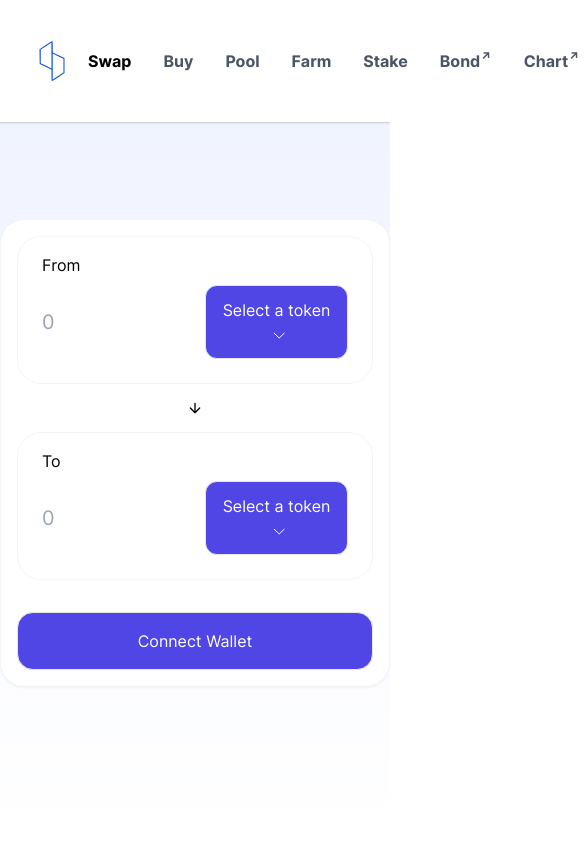
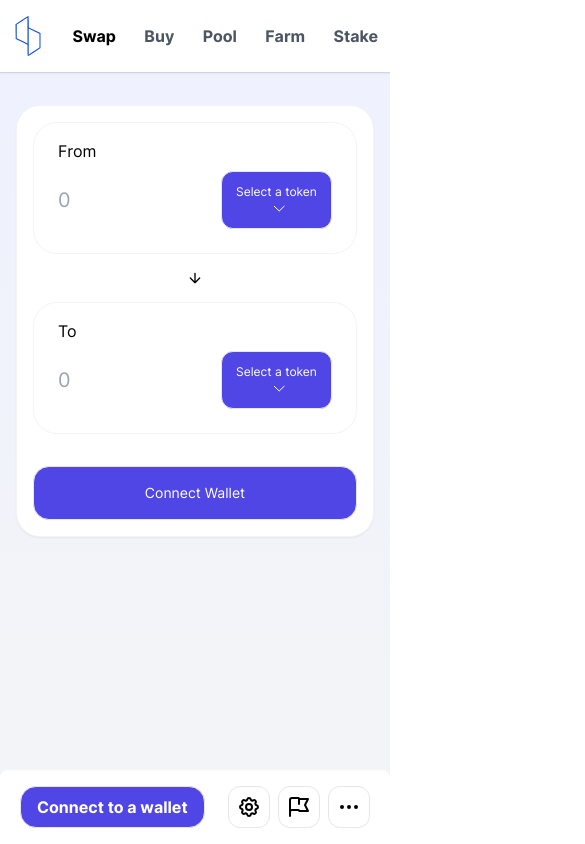
Before and after one commit to pairswap/pairswap-frontend, a Next.js app: page / in a window 390 px wide. Shown: the top 844 px of the page, 585 px wide, since content can reach past the window. Built offline with nearby package versions, Linux system fonts and the light colour scheme.

Commit message:
feat: responsive

```diff
--- a/components/layout/body.js
+++ b/components/layout/body.js
@@ -5,7 +5,7 @@ import WalletModal from '../modal/walletModal';
 function Body() {
   return (
     <main className="flex-1">
-      <div className="max-w-[420px] m-auto mt-24">
+      <div className="max-w-[420px] mx-auto mt-8 md:mt-24 px-4">
         <div className="border border-gray-100 p-4 rounded-3xl mt-2 bg-white shadow-sm">
           <div className="border border-gray-100 rounded-3xl p-4">
             <label className="mx-2">From</label>
@@ -42,7 +42,7 @@ function Body() {
             {({ onClose }) => (
               <button
                 onClick={onClose}
-                className="bg-indigo-600 hover:bg-indigo-700 text-white border  w-full rounded-2xl px-2 py-4 mt-8"
+                className="text-sm sm:text-base bg-indigo-600 hover:bg-indigo-700 text-white border  w-full rounded-2xl px-2 py-4 mt-8"
               >
                 Connect Wallet
               </button>
--- /dev/null
+++ b/components/layout/footer.js
@@ -0,0 +1,34 @@
+import DotsIcon from '../icons/dots';
+import FlagIcon from '../icons/flag';
+import CogIcon from '../icons/cog';
+import WalletModal from '../modal/walletModal';
+
+function Footer() {
+  return (
+    <div className="flex justify-between items-center sticky bottom-0 lg:hidden bg-white rounded-t-lg p-4">
+      <WalletModal>
+        {({ onClose }) => (
+          <button
+            onClick={onClose}
+            className="font-bold rounded-2xl px-4 md:px-6 py-2 mx-1 border text-white bg-indigo-600 hover:bg-indigo-700"
+          >
+            Connect to a wallet
+          </button>
+        )}
+      </WalletModal>
+      <div className="flex">
+        <button className="rounded-xl border p-2 mx-1">
+          <CogIcon />
+        </button>
+        <button className="rounded-xl border p-2 mx-1">
+          <FlagIcon />
+        </button>
+        <button className="rounded-xl border p-2 mx-1">
+          <DotsIcon />
+        </button>
+      </div>
+    </div>
+  );
+}
+
+export default Footer;
--- a/components/layout/header.js
+++ b/components/layout/header.js
@@ -1,22 +1,30 @@
 import Link from 'next/link';
+import clsx from 'clsx';
 import Logo from '../icons/logo';
 import DotsIcon from '../icons/dots';
 import FlagIcon from '../icons/flag';
 import CogIcon from '../icons/cog';
 import WalletModal from '../modal/walletModal';
 
-function NavItem({ children, href }) {
+function NavItem({ children, href, className }) {
   return (
     <Link href={href}>
-      <a className="font-bold text-gray-600 hover:text-black mx-4">{children}</a>
+      <a
+        className={clsx(
+          className,
+          'text-base font-bold text-gray-600 hover:text-black mx-1 md:mx-4'
+        )}
+      >
+        {children}
+      </a>
     </Link>
   );
 }
 
 function Header() {
   return (
-    <nav className="flex items-center justify-between border-b border-gray-300 shadow-sm px-8 py-4 bg-white">
-      <div className="flex items-center">
+    <nav className="flex items-center justify-between border-b border-gray-300 shadow-sm px-2 md:px-8 py-4 bg-white">
+      <div className="flex items-center justify-between w-full md:block md:w-max">
         <Logo className="inline" />
         <NavItem href="/">
           <span className="text-black">Swap</span>
@@ -25,14 +33,14 @@ function Header() {
         <NavItem href="/">Pool</NavItem>
         <NavItem href="/">Farm</NavItem>
         <NavItem href="/">Stake</NavItem>
-        <NavItem href="/">
-          Bond<sup className="text-xs">↗</sup>
+        <NavItem href="/" className="hidden sm:inline">
+          Bond<sup>↗</sup>
         </NavItem>
-        <NavItem href="/">
-          Chart<sup className="w-1 h-1 text-xs">↗</sup>
+        <NavItem href="/" className="hidden sm:inline">
+          Chart<sup>↗</sup>
         </NavItem>
       </div>
-      <div className="flex items-center">
+      <div className="hidden lg:flex lg:items-center">
         <WalletModal>
           {({ onClose }) => (
             <button
@@ -43,13 +51,13 @@ function Header() {
             </button>
           )}
         </WalletModal>
-        <button className="rounded-xl border p-2 mx-2">
+        <button className="hover:bg-gray-200 rounded-xl border p-2 mx-2">
           <CogIcon />
         </button>
-        <button className="rounded-xl border p-2 mx-2">
+        <button className="hover:bg-gray-200 rounded-xl border p-2 mx-2">
           <FlagIcon />
         </button>
-        <button className="rounded-xl border p-2 mx-2">
+        <button className="hover:bg-gray-200 rounded-xl border p-2 mx-2">
           <DotsIcon />
         </button>
       </div>
--- a/components/layout/index.js
+++ b/components/layout/index.js
@@ -1,3 +1,4 @@
 export { default as Main } from './main';
 export { default as Header } from './header';
 export { default as Body } from './body';
+export { default as Footer } from './footer';
--- a/components/layout/main.js
+++ b/components/layout/main.js
@@ -1,6 +1,6 @@
 function Main({ children }) {
   return (
-    <div className="flex flex-col w-screen h-screen font-base bg-gradient-to-b from-indigo-50 to-white">
+    <div className="flex flex-col w-screen h-screen font-base bg-gradient-to-b from-indigo-50 to-gray-100">
       {children}
     </div>
   );
--- a/components/modal/index.js
+++ b/components/modal/index.js
@@ -14,7 +14,7 @@ function Modal({ isOpen, onClose, children }) {
           exit={{ opacity: 0 }}
           className="fixed inset-0 bg-gray-700 bg-opacity-50 flex justify-center items-center z-10"
         >
-          <div ref={ref} className="w-[420px] bg-white border rounded-xl">
+          <div ref={ref} className="w-[420px] bg-white border rounded-xl mx-4">
             {children}
           </div>
         </motion.div>
--- a/components/modal/tokenModal.js
+++ b/components/modal/tokenModal.js
@@ -60,9 +60,9 @@ function TokenModal() {
       ) : (
         <button
           onClick={() => setIsOpen(true)}
-          className="flex-1 bg-indigo-600 hover:bg-indigo-700 text-white border rounded-xl px-2 py-3 m-2"
+          className="flex justify-center items-center flex-1 bg-indigo-600 hover:bg-indigo-700 text-white border rounded-xl px-2 py-3 m-2"
         >
-          <span>
+          <span className="text-xs sm:text-base">
             Select a token <ChevronIcon className="inline ml-1" />
           </span>
         </button>
--- a/pages/index.js
+++ b/pages/index.js
@@ -1,5 +1,5 @@
 import Head from 'next/head';
-import { Main, Header, Body } from '../components/layout';
+import { Main, Header, Body, Footer } from '../components/layout';
 
 function Home() {
   return (
@@ -11,6 +11,7 @@ function Home() {
       <Main>
         <Header />
         <Body />
+        <Footer />
       </Main>
     </>
   );
```
Also changed, not shown: components/icons/chevron.js (line endings or trailing spaces).
